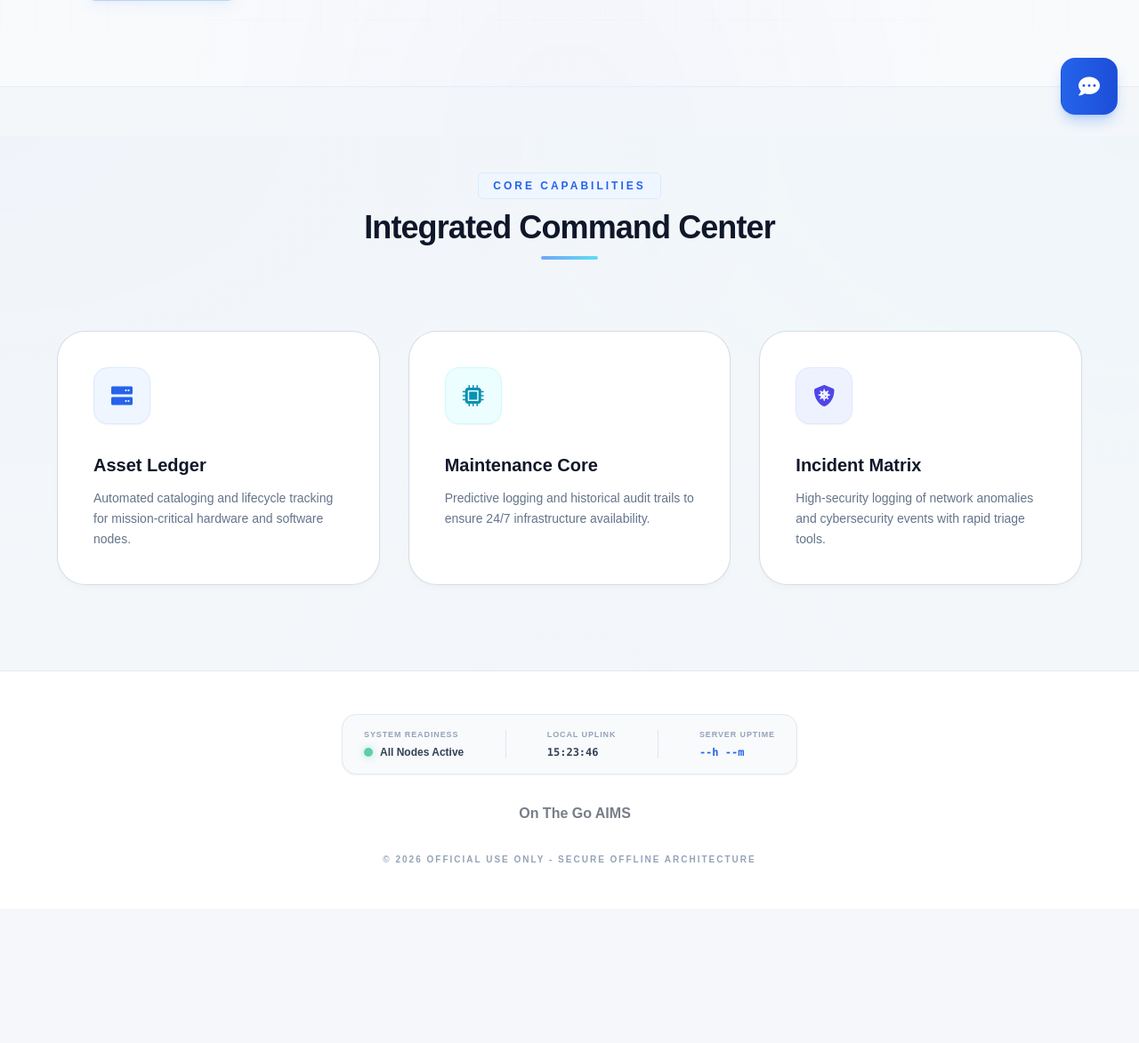
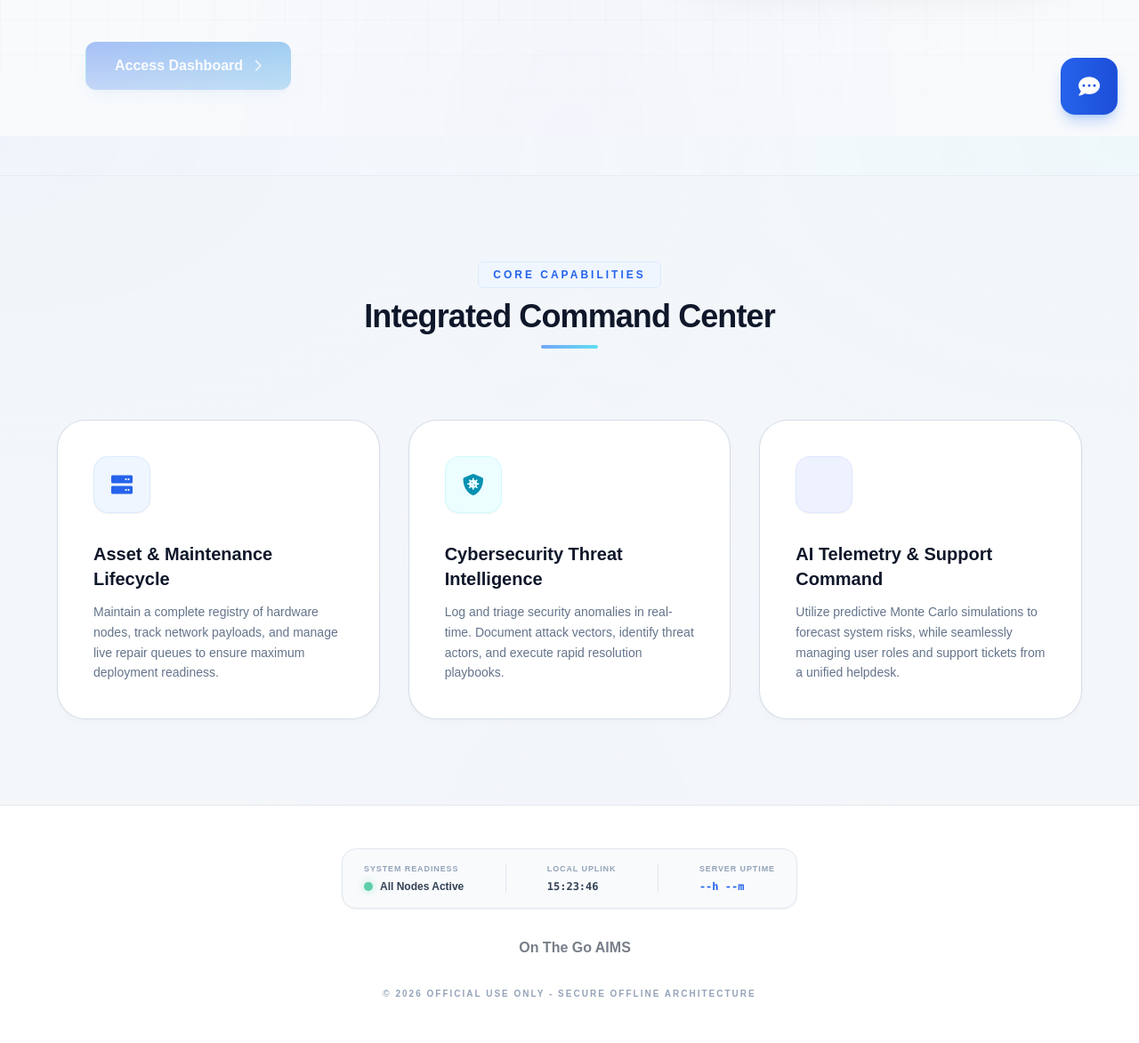
Before and after one commit to HonradGallardo/950th-CEWW-Project, a Django app: page / in a window 1280 px wide. Shown: the part 647-1820 px from the top of the page at 89% size. Before the commit the page ends 1617 px from the top, so only its background shows below. Run offline with Django 4.2, Linux system fonts and the light colour scheme; data that the repository does not hold is empty; some libraries are stand-ins or nearby versions.

Commit message:
Testing the system and finding bugs

```diff
--- a/core/templates/core/landing.html
+++ b/core/templates/core/landing.html
@@ -274,23 +274,23 @@
         <div class="w-full lg:w-3/5 space-y-6 sm:space-y-8 text-center lg:text-left relative z-10">
 
             <div class="inline-flex items-center gap-2 px-4 py-1.5 rounded-full bg-blue-50 border border-blue-100 dark:bg-blue-900/30 dark:border-blue-500/30 text-blue-700 dark:text-blue-300 text-[10px] font-bold uppercase tracking-widest mx-auto lg:mx-0 shadow-sm dark:shadow-[0_0_15px_rgba(37,99,235,0.15)]">
-                <i class="fas fa-satellite-dish text-blue-500 dark:text-cyan-400 animate-pulse"></i> Secure Architecture Ready
+                <i class="fas fa-satellite-dish text-blue-500 dark:text-cyan-400 animate-pulse"></i> Tactical Dashboard Ready
             </div>
 
             <h1 class="text-4xl sm:text-5xl md:text-6xl lg:text-7xl font-extrabold text-slate-900 dark:text-white leading-[1.08] tracking-tight text-balance">
-                The Standard in <span class="text-transparent bg-clip-text bg-gradient-to-r from-blue-600 to-cyan-500 dark:from-blue-400 dark:to-cyan-300">Infrastructure</span> Oversight
+                Command Your <span class="text-transparent bg-clip-text bg-gradient-to-r from-blue-600 to-cyan-500 dark:from-blue-400 dark:to-cyan-300">Infrastructure & Security</span> in Real-Time
             </h1>
 
             <p class="text-slate-500 dark:text-slate-400 text-base sm:text-lg md:text-xl leading-relaxed max-w-2xl mx-auto lg:mx-0 font-medium">
-                A unified, air-gapped ecosystem for the rigorous management of IT assets and high-fidelity cybersecurity incident tracking.
+                A unified platform merging IT asset inventory, AI-driven threat telemetry, and integrated helpdesk ticketing to keep your operations secure and online.
             </p>
 
             <div class="flex flex-col sm:flex-row items-center justify-center lg:justify-start gap-4 pt-2 sm:pt-4">
                 <a href="{% url 'login' %}" class="w-full sm:w-auto btn-gradient text-white px-8 py-3.5 rounded-xl font-bold text-base shadow-lg shadow-blue-500/20 dark:shadow-cyan-500/20 active:scale-95 text-center flex justify-center items-center gap-3 border border-transparent dark:border-white/10 transition-all hover:shadow-blue-500/40 dark:hover:shadow-cyan-500/40">
-                    Get started <i class="fas fa-chevron-right text-sm opacity-80"></i>
+                    Access Dashboard <i class="fas fa-chevron-right text-sm opacity-80"></i>
                 </a>
             </div>
-        </div>
+            </div>
 
         <div class="w-full sm:w-3/4 lg:w-2/5 hero-image-container mt-8 lg:mt-0">
             <div class="glow-effect"></div>
@@ -309,30 +309,31 @@
             </div>
 
             <div class="grid grid-cols-1 sm:grid-cols-2 md:grid-cols-3 gap-6 sm:gap-8 relative z-10">
+
                 <div class="feature-card p-8 sm:p-10 flex flex-col items-center text-center sm:items-start sm:text-left group">
                     <div class="bg-blue-50 dark:bg-blue-900/30 border border-blue-100 dark:border-blue-800 group-hover:bg-blue-600 transition-colors duration-300 w-14 h-14 sm:w-16 sm:h-16 rounded-2xl flex items-center justify-center mb-6 sm:mb-8 shadow-sm dark:shadow-inner">
                         <i class="fas fa-server text-blue-600 dark:text-blue-400 group-hover:text-white transition-colors duration-300 text-xl sm:text-2xl"></i>
                     </div>
-                    <h4 class="font-extrabold text-lg sm:text-xl text-slate-900 dark:text-white mb-3 group-hover:text-blue-600 dark:group-hover:text-blue-400 transition-colors">Asset Ledger</h4>
-                    <p class="text-slate-500 dark:text-slate-400 text-sm leading-relaxed">Automated cataloging and lifecycle tracking for mission-critical hardware and software nodes.</p>
+                    <h4 class="font-extrabold text-lg sm:text-xl text-slate-900 dark:text-white mb-3 group-hover:text-blue-600 dark:group-hover:text-blue-400 transition-colors">Asset & Maintenance Lifecycle</h4>
+                    <p class="text-slate-500 dark:text-slate-400 text-sm leading-relaxed">Maintain a complete registry of hardware nodes, track network payloads, and manage live repair queues to ensure maximum deployment readiness.</p>
                 </div>
 
                 <div class="feature-card p-8 sm:p-10 flex flex-col items-center text-center sm:items-start sm:text-left group">
                     <div class="bg-cyan-50 dark:bg-cyan-900/30 border border-cyan-100 dark:border-cyan-800 group-hover:bg-cyan-500 dark:group-hover:bg-cyan-600 transition-colors duration-300 w-14 h-14 sm:w-16 sm:h-16 rounded-2xl flex items-center justify-center mb-6 sm:mb-8 shadow-sm dark:shadow-inner">
-                        <i class="fas fa-microchip text-cyan-600 dark:text-cyan-400 group-hover:text-white transition-colors duration-300 text-xl sm:text-2xl"></i>
+                        <i class="fas fa-shield-virus text-cyan-600 dark:text-cyan-400 group-hover:text-white transition-colors duration-300 text-xl sm:text-2xl"></i>
                     </div>
-                    <h4 class="font-extrabold text-lg sm:text-xl text-slate-900 dark:text-white mb-3 group-hover:text-cyan-600 dark:group-hover:text-cyan-400 transition-colors">Maintenance Core</h4>
-                    <p class="text-slate-500 dark:text-slate-400 text-sm leading-relaxed">Predictive logging and historical audit trails to ensure 24/7 infrastructure availability.</p>
+                    <h4 class="font-extrabold text-lg sm:text-xl text-slate-900 dark:text-white mb-3 group-hover:text-cyan-600 dark:group-hover:text-cyan-400 transition-colors">Cybersecurity Threat Intelligence</h4>
+                    <p class="text-slate-500 dark:text-slate-400 text-sm leading-relaxed">Log and triage security anomalies in real-time. Document attack vectors, identify threat actors, and execute rapid resolution playbooks.</p>
                 </div>
 
                 <div class="feature-card p-8 sm:p-10 flex flex-col items-center text-center sm:items-start sm:text-left sm:col-span-2 md:col-span-1 group">
                     <div class="bg-indigo-50 dark:bg-indigo-900/30 border border-indigo-100 dark:border-indigo-800 group-hover:bg-indigo-500 dark:group-hover:bg-indigo-600 transition-colors duration-300 w-14 h-14 sm:w-16 sm:h-16 rounded-2xl flex items-center justify-center mb-6 sm:mb-8 shadow-sm dark:shadow-inner">
-                        <i class="fas fa-shield-virus text-indigo-600 dark:text-indigo-400 group-hover:text-white transition-colors duration-300 text-xl sm:text-2xl"></i>
+                        <i class="fas fa-chart-network text-indigo-600 dark:text-indigo-400 group-hover:text-white transition-colors duration-300 text-xl sm:text-2xl"></i>
                     </div>
-                    <h4 class="font-extrabold text-lg sm:text-xl text-slate-900 dark:text-white mb-3 group-hover:text-indigo-600 dark:group-hover:text-indigo-400 transition-colors">Incident Matrix</h4>
-                    <p class="text-slate-500 dark:text-slate-400 text-sm leading-relaxed">High-security logging of network anomalies and cybersecurity events with rapid triage tools.</p>
+                    <h4 class="font-extrabold text-lg sm:text-xl text-slate-900 dark:text-white mb-3 group-hover:text-indigo-600 dark:group-hover:text-indigo-400 transition-colors">AI Telemetry & Support Command</h4>
+                    <p class="text-slate-500 dark:text-slate-400 text-sm leading-relaxed">Utilize predictive Monte Carlo simulations to forecast system risks, while seamlessly managing user roles and support tickets from a unified helpdesk.</p>
                 </div>
-            </div>
+                </div>
         </div>
     </section>
 
```
